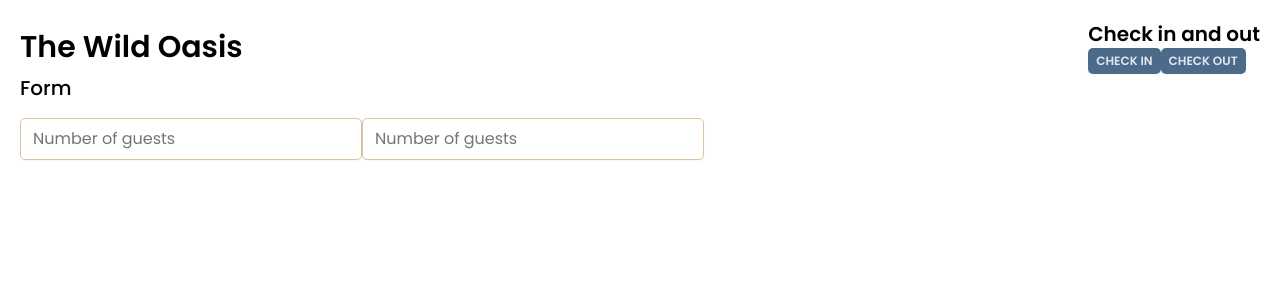
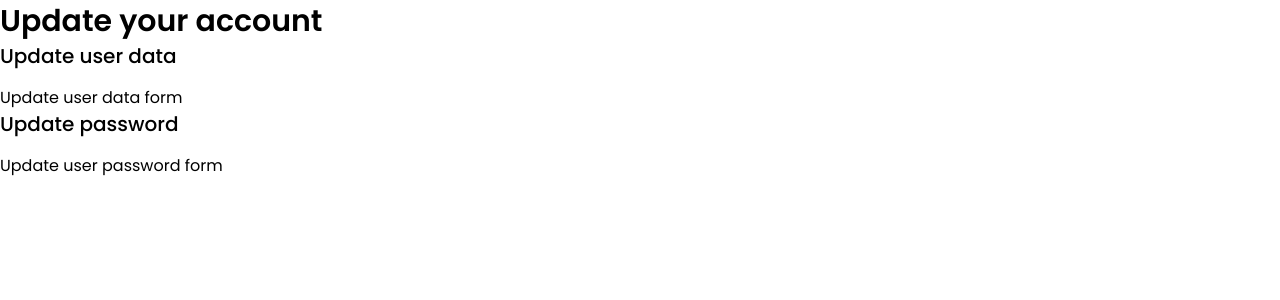
Before and after one commit to isRyanSu/the-wild-oasis, a React (Vite) app: page /account in a window 1280 px wide. Shown: the top 300 px of the page. Built offline with nearby package versions, Linux system fonts and the light colour scheme; a web font is replaced by a local one.

Commit message:
feat(router): set up pages and routes

```diff
--- a/package.json
+++ b/package.json
@@ -16,6 +16,7 @@
   "dependencies": {
     "react": "^18.2.0",
     "react-dom": "^18.2.0",
+    "react-router-dom": "^6.23.1",
     "styled-components": "^6.1.11"
   },
   "devDependencies": {
--- a/src/App.tsx
+++ b/src/App.tsx
@@ -1,48 +1,36 @@
-import styled from 'styled-components'
+import { BrowserRouter, Routes, Route, Navigate } from 'react-router-dom'
 
 import GlobalStyles from '@/styles/GlobalStyles'
-import Row from '@/components/Row'
-import Heading from '@/components/Heading'
-import Button from '@/components/Button'
-import Input from '@/components/Input'
 
-const StyledApp = styled.main`
-  padding: 20px;
-`
+import Dashboard from '@/pages/Dashboard'
+import Bookings from '@/pages/Bookings'
+import Cabins from '@/pages/Cabins'
+import Users from '@/pages/Users'
+import Settings from '@/pages/Settings'
+import Account from '@/pages/Account'
+import Login from '@/pages/Login'
+import NotFound from '@/pages/NotFound'
 
-export default function App() {
+function App() {
   return (
     <>
       <GlobalStyles />
-      <StyledApp>
-        <Row type="horizontal">
-          <Heading as="h1">The Wild Oasis</Heading>
-          <div>
-            <Heading as="h2">Check in and out</Heading>
-            <Button
-              $variation="primary"
-              size="small"
-              onClick={() => alert('Check in')}
-            >
-              Check in
-            </Button>
-            <Button
-              $variation="primary"
-              size="small"
-              onClick={() => alert('Check out')}
-            >
-              Check out
-            </Button>
-          </div>
-        </Row>
-        <Row type="vertical">
-          <Heading as="h3">Form</Heading>
-          <form>
-            <Input type="number" placeholder="Number of guests" />
-            <Input type="number" placeholder="Number of guests" />
-          </form>
-        </Row>
-      </StyledApp>
+      <BrowserRouter>
+        <Routes>
+          <Route index element={<Navigate replace to="dashboard" />} />
+          <Route path="dashboard" element={<Dashboard />} />
+          <Route path="dashboard" element={<Dashboard />} />
+          <Route path="bookings" element={<Bookings />} />
+          <Route path="cabins" element={<Cabins />} />
+          <Route path="users" element={<Users />} />
+          <Route path="settings" element={<Settings />} />
+          <Route path="account" element={<Account />} />
+          <Route path="login" element={<Login />} />
+          <Route path="*" element={<NotFound />} />
+        </Routes>
+      </BrowserRouter>
     </>
   )
 }
+
+export default App
--- /dev/null
+++ b/src/hooks/useMoveBack.ts
@@ -0,0 +1,9 @@
+import { useNavigate } from 'react-router-dom'
+
+function useMoveBack() {
+  const navigate = useNavigate()
+
+  return () => navigate(-1)
+}
+
+export default useMoveBack
--- /dev/null
+++ b/src/pages/Account.tsx
@@ -0,0 +1,22 @@
+import Heading from '@/components/Heading'
+import Row from '@/components/Row'
+
+function Account() {
+  return (
+    <>
+      <Heading as="h1">Update your account</Heading>
+
+      <Row>
+        <Heading as="h3">Update user data</Heading>
+        <p>Update user data form</p>
+      </Row>
+
+      <Row>
+        <Heading as="h3">Update password</Heading>
+        <p>Update user password form</p>
+      </Row>
+    </>
+  )
+}
+
+export default Account
--- /dev/null
+++ b/src/pages/Bookings.tsx
@@ -0,0 +1,13 @@
+import Heading from '@/components/Heading'
+import Row from '@/components/Row'
+
+function Bookings() {
+  return (
+    <Row type="horizontal">
+      <Heading as="h1">All bookings</Heading>
+      <p>TEST</p>
+    </Row>
+  )
+}
+
+export default Bookings
--- /dev/null
+++ b/src/pages/Cabins.tsx
@@ -0,0 +1,13 @@
+import Heading from '@/components/Heading'
+import Row from '@/components/Row'
+
+function Cabins() {
+  return (
+    <Row type="horizontal">
+      <Heading as="h1">All cabins</Heading>
+      <p>TEST</p>
+    </Row>
+  )
+}
+
+export default Cabins
--- /dev/null
+++ b/src/pages/Dashboard.tsx
@@ -0,0 +1,13 @@
+import Heading from '@/components/Heading'
+import Row from '@/components/Row'
+
+function Dashboard() {
+  return (
+    <Row type="horizontal">
+      <Heading as="h1">Dashboard</Heading>
+      <p>TEST</p>
+    </Row>
+  )
+}
+
+export default Dashboard
--- /dev/null
+++ b/src/pages/Login.tsx
@@ -0,0 +1,16 @@
+import styled from 'styled-components'
+
+const LoginLayout = styled.main`
+  display: grid;
+  grid-template-columns: 48rem;
+  gap: 3.2rem;
+  place-content: center center;
+  min-height: 100vh;
+  background-color: var(--color-accent-50);
+`
+
+function Login() {
+  return <LoginLayout>Login</LoginLayout>
+}
+
+export default Login
--- /dev/null
+++ b/src/pages/NotFound.tsx
@@ -0,0 +1,49 @@
+import styled from 'styled-components'
+
+import Heading from '@/components/Heading'
+import Button from '@/components/Button'
+
+import useMoveBack from '@/hooks/useMoveBack'
+
+const StyledNotFound = styled.main`
+  display: flex;
+  align-items: center;
+  justify-content: center;
+  height: 100vh;
+  padding: 4.8rem;
+  background-color: var(--color-accent-50);
+`
+
+const Box = styled.div`
+  flex: 0 1 96rem;
+  padding: 4.8rem;
+  text-align: center;
+
+  /* box */
+  background-color: var(--color-accent-0);
+  border: 1px solid var(--color-accent-100);
+  border-radius: var(--border-radius-md);
+
+  & h1 {
+    margin-bottom: 3.2rem;
+  }
+`
+
+function NotFound() {
+  const moveBack = useMoveBack()
+
+  return (
+    <StyledNotFound>
+      <Box>
+        <Heading as="h1">
+          The page you are looking for could not be found 😢
+        </Heading>
+        <Button $variation="primary" size="large" onClick={moveBack}>
+          &larr; Go back
+        </Button>
+      </Box>
+    </StyledNotFound>
+  )
+}
+
+export default NotFound
--- /dev/null
+++ b/src/pages/Settings.tsx
@@ -0,0 +1,7 @@
+import Heading from '@/components/Heading'
+
+function Settings() {
+  return <Heading as="h1">Update hotel settings</Heading>
+}
+
+export default Settings
--- /dev/null
+++ b/src/pages/Users.tsx
@@ -0,0 +1,7 @@
+import Heading from '@/components/Heading'
+
+function Users() {
+  return <Heading as="h1">Create a new user</Heading>
+}
+
+export default Users
```
Also changed, not shown: 1 other file (tests, documents, lock files or other folders).
